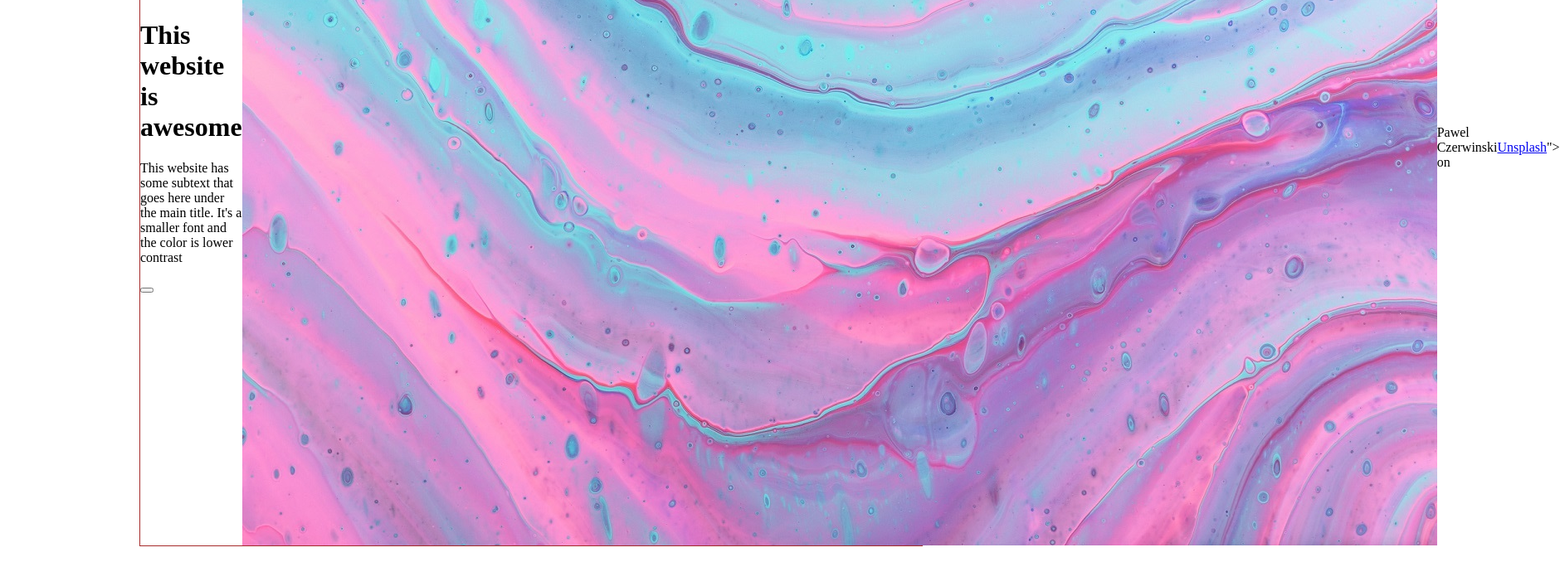
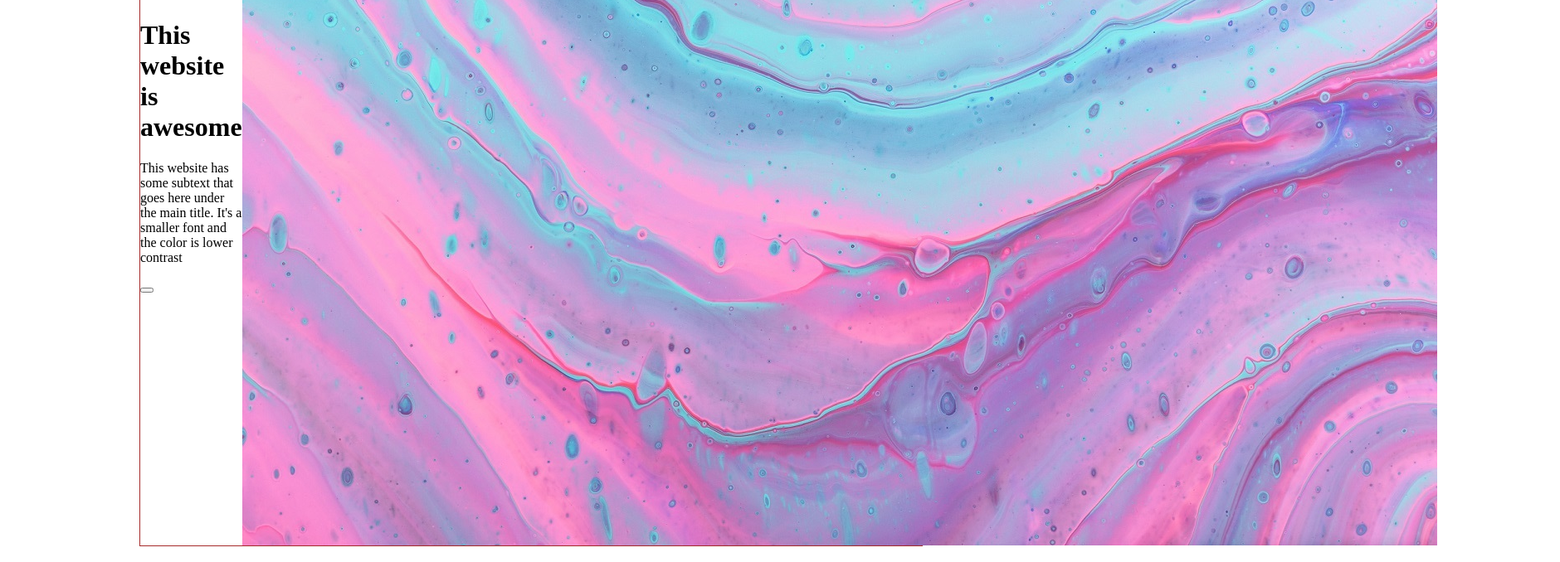
Before and after one commit to CyberThur/landing-page, a plain HTML site: page index.html in a window 1280 px wide. Shown: the part 1006-1684 px from the top of the page at 83% size, 1880 px wide, since content can reach past the window. Drawn offline with Linux system fonts and the light colour scheme.

Commit message:
removed anchor elements from alt attributes of images

```diff
--- a/index.html
+++ b/index.html
@@ -20,31 +20,26 @@
                 <p>This website has some subtext that goes here under the main title. It's a smaller font and the color is lower contrast</p>
                 <button></button>
             </div>
-            <img src="./images/pawel-czerwinski-ruJm3dBXCqw-unsplash.jpg" alt="Photo by <a href="https://unsplash.com/@pawel_czerwinski?utm_source=unsplash&utm_medium=referral&utm_content=creditCopyText">Pawel Czerwinski</a> on <a href="https://unsplash.com/s/photos/abstract?utm_source=unsplash&utm_medium=referral&utm_content=creditCopyText">Unsplash</a>
-                    ">
+            <img src="./images/pawel-czerwinski-ruJm3dBXCqw-unsplash.jpg" alt="Photo by Pawel Czerwinski on Unsplash">
 
         </div>
         <div class="S2">
             <h2>Abstract art by Pawel Czerwinski</h2>
             <div class="samples">
                 <div>
-                    <img src="./images/pawel-czerwinski-8uZPynIu-rQ-unsplash.jpg" alt="Photo by <a href="https://unsplash.com/@pawel_czerwinski?utm_source=unsplash&utm_medium=referral&utm_content=creditCopyText">Pawel Czerwinski</a> on <a href="https://unsplash.com/s/photos/abstract?utm_source=unsplash&utm_medium=referral&utm_content=creditCopyText">Unsplash</a>
-                    ">
+                    <img src="./images/pawel-czerwinski-8uZPynIu-rQ-unsplash.jpg" alt="Photo by Pawel Czerwinski on Unsplash">
                     <p>abstract one</p>
                 </div>
                 <div>
-                    <img src="./images/pawel-czerwinski-Tyg0rVhOTrE-unsplash.jpg" alt="Photo by <a href="https://unsplash.com/@pawel_czerwinski?utm_source=unsplash&utm_medium=referral&utm_content=creditCopyText">Pawel Czerwinski</a> on <a href="https://unsplash.com/s/photos/abstract?utm_source=unsplash&utm_medium=referral&utm_content=creditCopyText">Unsplash</a>
-                    ">
+                    <img src="./images/pawel-czerwinski-Tyg0rVhOTrE-unsplash.jpg" alt="Photo by Pawel Czerwinski on Unsplash">
                     <p>abstract two</p>
                 </div>
                 <div>
-                    <img src="./images/pawel-czerwinski-NTYYL9Eb9y8-unsplash.jpg" alt="Photo by <a href="https://unsplash.com/@pawel_czerwinski?utm_source=unsplash&utm_medium=referral&utm_content=creditCopyText">Pawel Czerwinski</a> on <a href="https://unsplash.com/s/photos/abstract?utm_source=unsplash&utm_medium=referral&utm_content=creditCopyText">Unsplash</a>
-                    ">
+                    <img src="./images/pawel-czerwinski-NTYYL9Eb9y8-unsplash.jpg" alt="Photo by Pawel Czerwinski on Unsplash">
                     <p>abstract three</p>
                 </div>
                 <div>
-                    <img src="./images/pawel-czerwinski-4x3VAM19wDA-unsplash.jpg" alt="Photo by <a href="https://unsplash.com/@pawel_czerwinski?utm_source=unsplash&utm_medium=referral&utm_content=creditCopyText">Pawel Czerwinski</a> on <a href="https://unsplash.com/@pawel_czerwinski?utm_source=unsplash&utm_medium=referral&utm_content=creditCopyText">Unsplash</a>
-                    ">
+                    <img src="./images/pawel-czerwinski-4x3VAM19wDA-unsplash.jpg" alt="Photo by Pawel Czerwinski on Unsplash">
                     <p>abstract four</p>
                 </div>
             </div>
```
